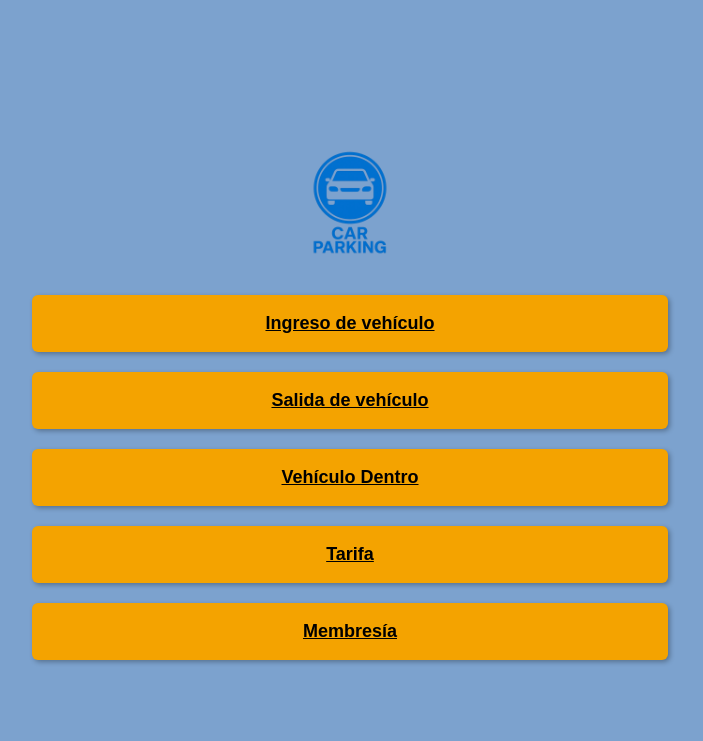
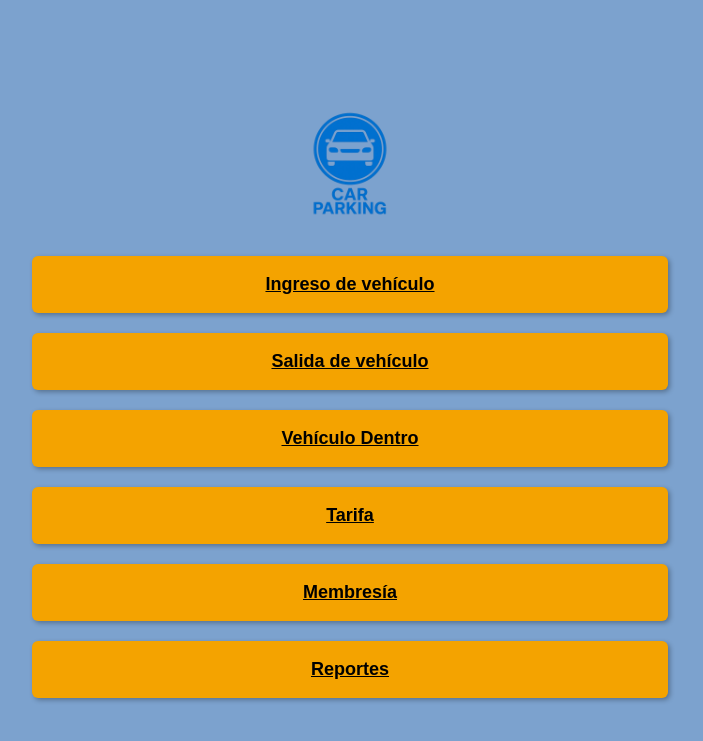
Before and after one commit to GilgameshGNU/proyecto-parqueo, a PHP site: page / in a window 1280 px wide. Shown: the top 741 px of the page, without its empty margins (290-993 px from the left). Run offline with PHP 8.4, Linux system fonts and the light colour scheme; the visitor is signed in with stand-in values (Sample User, id 1).

Commit message:
frankenstein esta vivoooo

```diff
--- a/index.php
+++ b/index.php
@@ -28,6 +28,10 @@ if (!isset($_SESSION['usuario'])) {
       <a href="secciones/vehiculario/menu.php" class="btn">Vehículo Dentro</a>
       <a href="secciones/tarifario/tarifas.php" class="btn">Tarifa</a>
       <a href="secciones/membresiario/membresias.php" class="btn">Membresía</a>
+      <?php if ($_SESSION['rol'] === 'Administrador'): ?>
+        <a href="/proyecto-parqueo/secciones/Report/index.php" class="btn">Reportes</a>
+      <?php endif; ?>
+
     </div>
   </div>
 </body>
--- a/secciones/Report/index.php
+++ b/secciones/Report/index.php
@@ -3,6 +3,7 @@
 session_start();
 include '../../db.php';
 include '../../templates/header.php';
+
 // --- Filtros (valores por defecto: mes actual)
 $hoy = new DateTime('now');
 $desde_default = $hoy->format('Y-m'); // YYYY-MM
```
